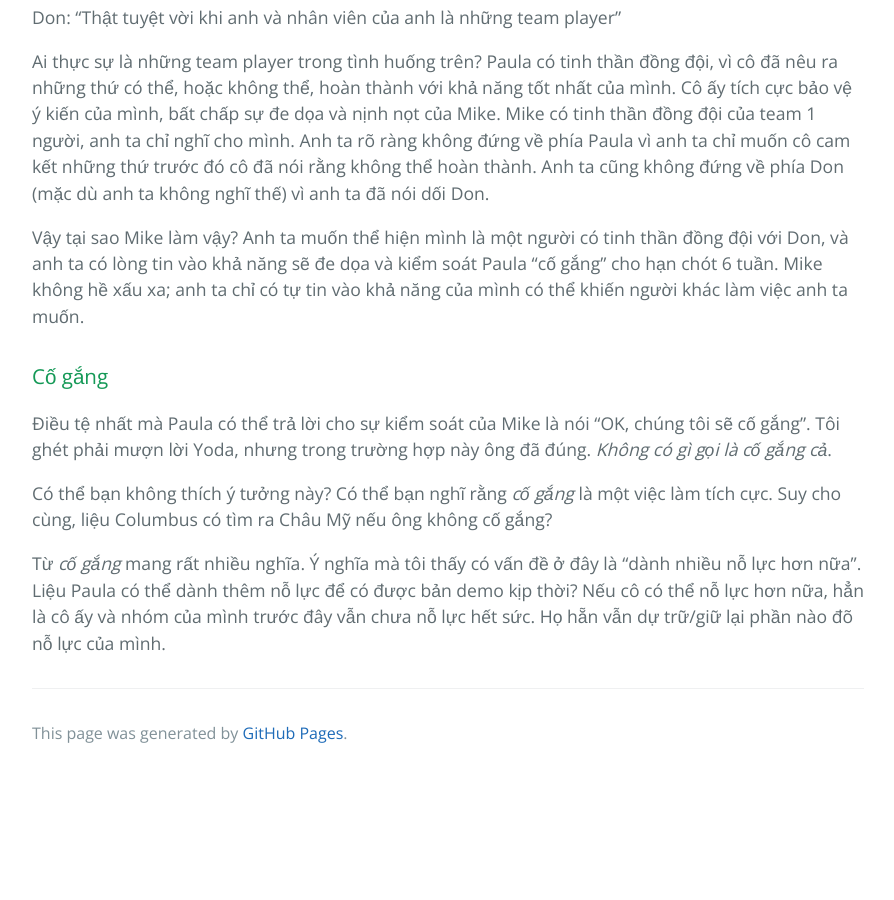
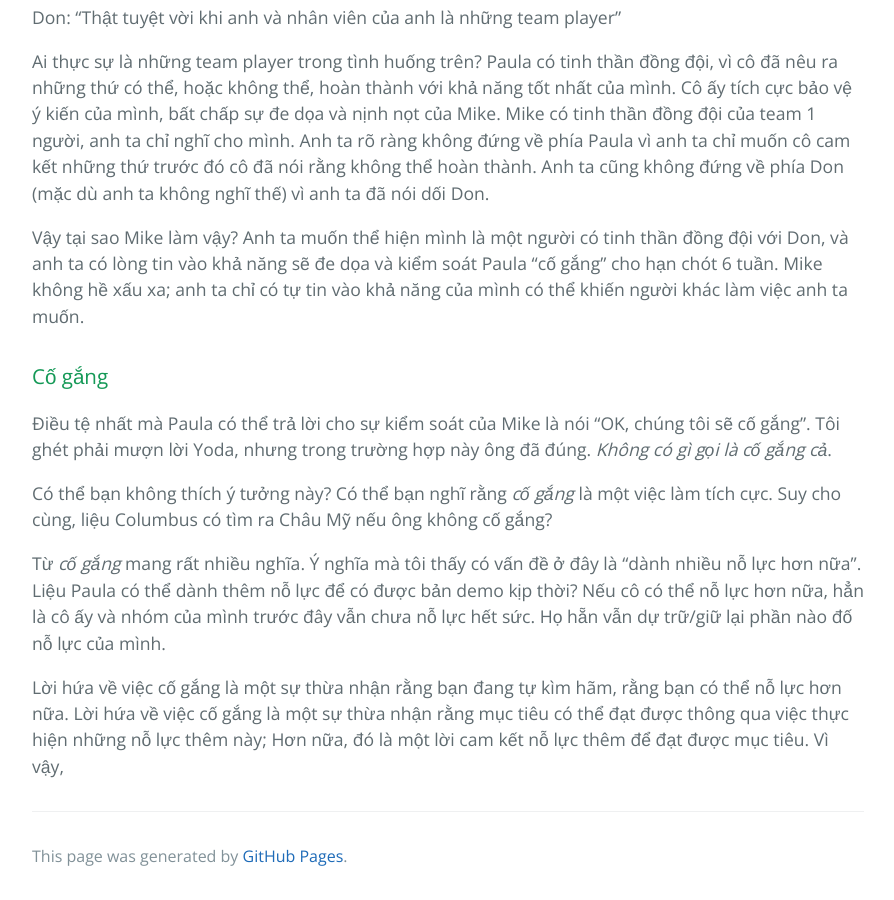
Before and after one commit to HaiBV/haibv.github.io, a Jekyll site: the page built from clean-coder/chapter-2-saying-no.md, in a window 1280 px wide and 900 px high, scrolled down 7449 px. Shown: the whole window, without its empty margins (192-1086 px from the left). Built offline with Jekyll 4.4.1, drawn with Linux system fonts in a browser that asks for light colours; our own code applies the rules of GitHub Pages for plain Markdown files; before the commit the page ends 8226 px from its top, so only the background shows below that.

Commit message:
Book - The Clean Coder - Chapter 2 - Saying No

```diff
--- a/clean-coder/chapter-2-saying-no.md
+++ b/clean-coder/chapter-2-saying-no.md
@@ -203,4 +203,6 @@ Vậy tại sao Mike làm vậy? Anh ta muốn thể hiện mình là một ngư
 
 Có thể bạn không thích ý tưởng này? Có thể bạn nghĩ rằng _cố gắng_ là một việc làm tích cực. Suy cho cùng, liệu Columbus có tìm ra Châu Mỹ nếu ông không cố gắng?
 
-Từ _cố gắng_ mang rất nhiều nghĩa. Ý nghĩa mà tôi thấy có vấn đề ở đây là "dành nhiều nỗ lực hơn nữa". Liệu Paula có thể dành thêm nỗ lực để có được bản demo kịp thời? Nếu cô có thể nỗ lực hơn nữa, hẳn là cô ấy và nhóm của mình trước đây vẫn chưa nỗ lực hết sức. Họ hẵn vẫn dự trữ/giữ lại phần nào đõ nỗ lực của mình.
+Từ _cố gắng_ mang rất nhiều nghĩa. Ý nghĩa mà tôi thấy có vấn đề ở đây là "dành nhiều nỗ lực hơn nữa". Liệu Paula có thể dành thêm nỗ lực để có được bản demo kịp thời? Nếu cô có thể nỗ lực hơn nữa, hẳn là cô ấy và nhóm của mình trước đây vẫn chưa nỗ lực hết sức. Họ hẵn vẫn dự trữ/giữ lại phần nào đố nỗ lực của mình.
+
+Lời hứa về việc cố gắng là một sự thừa nhận rằng bạn đang tự kìm hãm, rằng bạn có thể nỗ lực hơn nữa. Lời hứa về việc cố gắng là một sự thừa nhận rằng mục tiêu có thể đạt được thông qua việc thực hiện những nỗ lực thêm này; Hơn nữa, đó là một lời cam kết nỗ lực thêm để đạt được mục tiêu. Vì vậy,
```
